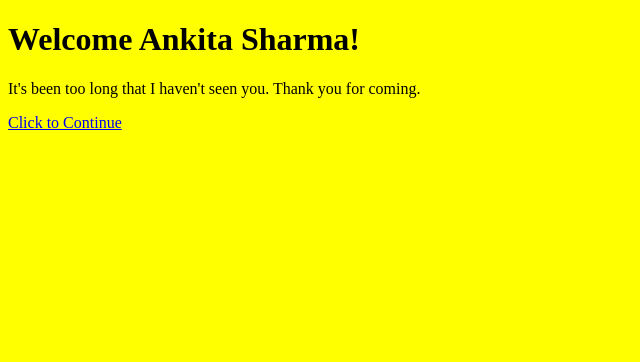
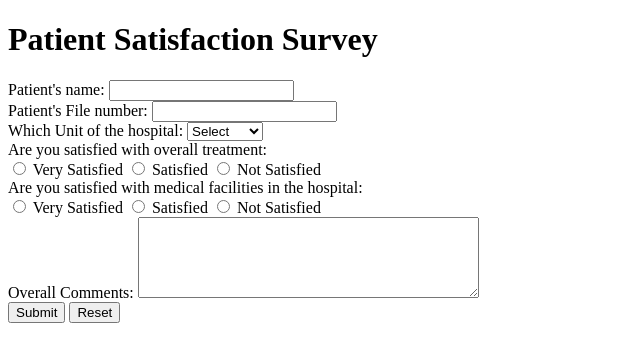
Before and after one commit to IGNOU-FOR-DEFENCE/ignou-for-defence, a plain HTML site: page index.html in a window 1280 px wide. Shown: the whole page, without its empty margins (0-640 px from the left). Drawn offline with Linux system fonts and the light colour scheme.

Commit message:
Update index.html

```diff
--- a/index.html
+++ b/index.html
@@ -1,53 +1,54 @@
 <!DOCTYPE html>
-<html lang="en">
+<html>
+<head>
+    <title>Patient Satisfaction Survey</title>
+    <script>
+        function validateForm() {
+            var name = document.forms["surveyForm"]["name"].value;
+            var fileNumber = document.forms["surveyForm"]["fileNumber"].value;
+            var unit = document.forms["surveyForm"]["unit"].value;
+            var overallSatisfaction = document.forms["surveyForm"]["overallSatisfaction"].value;
+            var medicalFacilitiesSatisfaction = document.forms["surveyForm"]["medicalFacilitiesSatisfaction"].value;
 
-<head>
-    <meta charset="UTF-8">
-    <meta name="viewport" content="width=device-width, initial-scale=1.0">
-    <title>Welcome Ankita Sharma!</title>
-    <style>
-        body {
-            background-color: yellow;
+            if (name === "" || fileNumber === "" || unit === "Select" || overallSatisfaction === "" || medicalFacilitiesSatisfaction === "") {
+                alert("Please fill in all the required fields.");
+                return false;
+            }
         }
-    </style>
+    </script>
 </head>
+<body>
+    <h1>Patient Satisfaction Survey</h1>
+    <form name="surveyForm" action="submit_to_database.php" onsubmit="return validateForm()" method="post">
+        <label for="name">Patient's name:</label>
+        <input type="text" name="name" required><br>
 
-<body>
-    <h1>Welcome Ankita Sharma!</h1>
-    <p>It's been too long that I haven't seen you. Thank you for coming.</p>
-    <a href="#continue">Click to Continue</a>
+        <label for="fileNumber">Patient's File number:</label>
+        <input type="text" name="fileNumber" required><br>
 
-    <div id="continue" style="display: none;">
-        <h2>Continue...</h2>
-        <div class="tab">
-            <input type="radio" id="color" name="tab" checked>
-            <label for="color">Ask for your favourite colour:</label>
-            <input type="text" id="colorInput">
-        </div>
+        <label for="unit">Which Unit of the hospital:</label>
+        <select name="unit">
+            <option value="Select">Select</option>
+            <option value="Surgery">Surgery</option>
+            <option value="Medicine">Medicine</option>
+            <!-- Add more unit options as needed -->
+        </select><br>
 
-        <div class="tab">
-            <input type="radio" id="subject" name="tab">
-            <label for="subject">Ask for your favourite subject:</label>
-            <input type="text" id="subjectInput">
-        </div>
+        <label>Are you satisfied with overall treatment:</label><br>
+        <input type="radio" name="overallSatisfaction" value="Very Satisfied"> Very Satisfied
+        <input type="radio" name="overallSatisfaction" value="Satisfied"> Satisfied
+        <input type="radio" name="overallSatisfaction" value="Not Satisfied"> Not Satisfied<br>
 
-        <div class="tab">
-            <input type="radio" id="password" name="tab">
-            <label for="password">Ask for your password for this account:</label>
-            <input type="password" id="passwordInput">
-        </div>
+        <label>Are you satisfied with medical facilities in the hospital:</label><br>
+        <input type="radio" name="medicalFacilitiesSatisfaction" value="Very Satisfied"> Very Satisfied
+        <input type="radio" name="medicalFacilitiesSatisfaction" value="Satisfied"> Satisfied
+        <input type="radio" name="medicalFacilitiesSatisfaction" value="Not Satisfied"> Not Satisfied<br>
 
-        <div class="tab">
-            <input type="radio" id="final" name="tab">
-            <label for="final">Click to Continue</label>
-        </div>
-    </div>
+        <label for="comments">Overall Comments:</label>
+        <textarea name="comments" rows="5" cols="40"></textarea><br>
 
-    <script>
-        document.querySelector('a').addEventListener('click', function () {
-            document.getElementById('continue').style.display = 'block';
-        });
-    </script>
+        <input type="submit" value="Submit">
+        <input type="reset" value="Reset">
+    </form>
 </body>
-
 </html>
```
